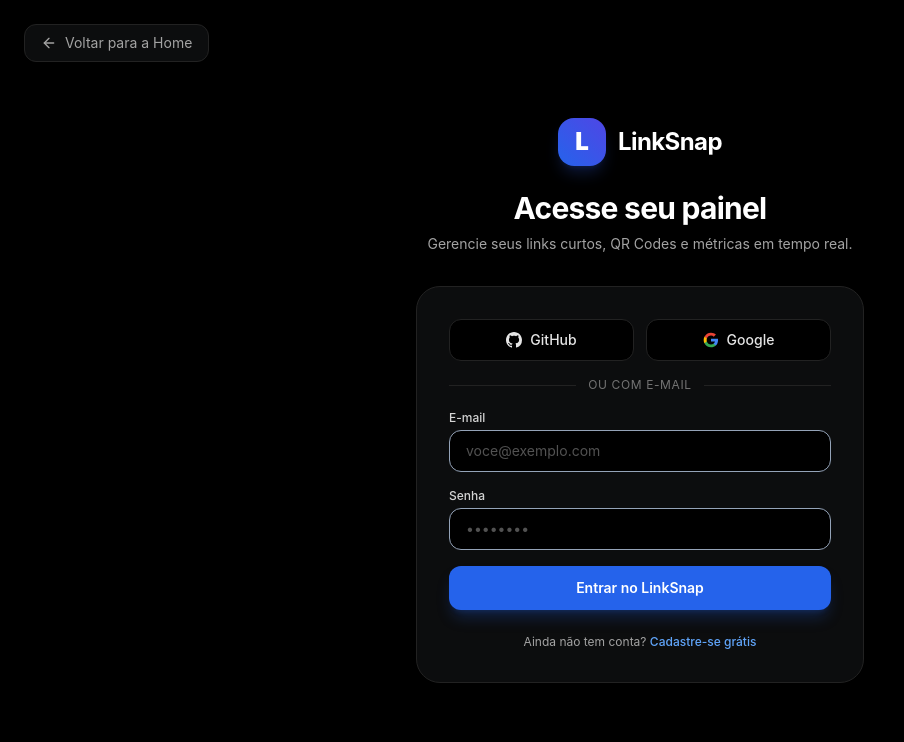
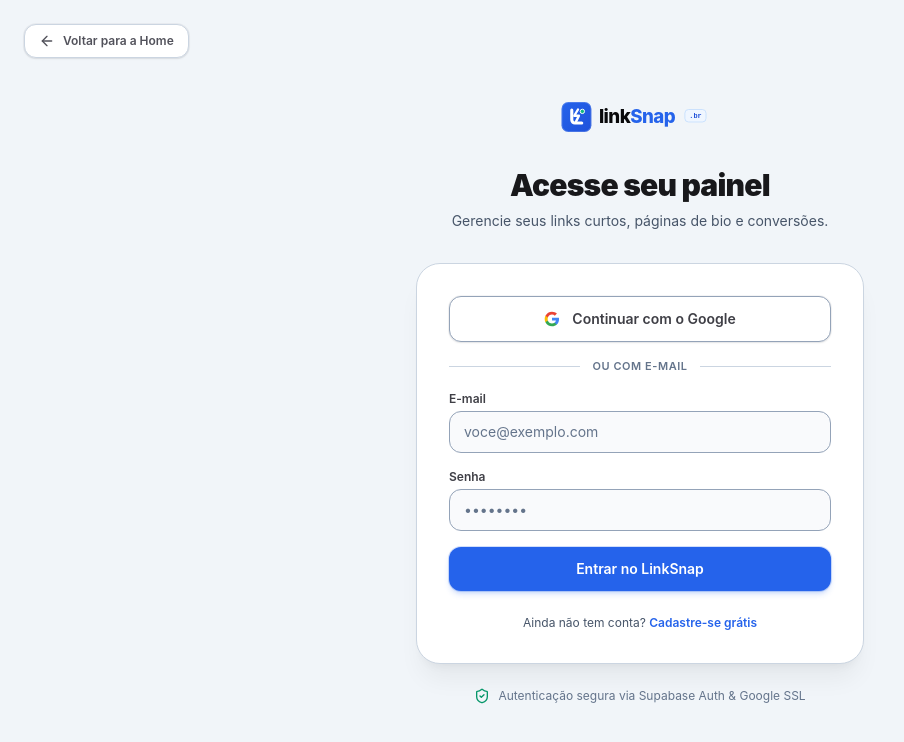
Before and after one commit to oscarmoraes/LinkSnap, a Next.js app: page /login in a window 1280 px wide. Shown: the top 742 px of the page, without its empty margins (0-904 px from the left). Built offline with nearby package versions, Linux system fonts and the light colour scheme; no server answers.

Commit message:
feat(auth): remove github login, enhance google oauth redirect and convert login to clean white design

```diff
--- a/app/login/page.tsx
+++ b/app/login/page.tsx
@@ -4,7 +4,7 @@
 import Link from "next/link";
 import { useRouter, useSearchParams } from "next/navigation";
 import { createClient } from "@/utils/supabase/client";
-import { ArrowLeft, Loader2, Sparkles } from "lucide-react";
+import { ArrowLeft, Loader2, Sparkles, CheckCircle2, ShieldCheck } from "lucide-react";
 
 function LoginForm() {
   const router = useRouter();
@@ -21,7 +21,7 @@
     if (errorParam === "auth-failed") {
       setMessage({
         type: "error",
-        text: "Falha ao validar a autenticação com o provedor. Tente novamente.",
+        text: "Falha ao validar a autenticação com o provedor. Verifique se o domínio está autorizado e tente novamente.",
       });
     }
   }, [searchParams]);
@@ -69,86 +69,81 @@
     }
   };
 
-  const handleOAuth = async (provider: "github" | "google") => {
+  const handleGoogleAuth = async () => {
     setLoading(true);
     setMessage(null);
     try {
       const { error } = await supabase.auth.signInWithOAuth({
-        provider,
+        provider: "google",
         options: {
           redirectTo: `${window.location.origin}/auth/callback`,
+          queryParams: {
+            access_type: "offline",
+            prompt: "consent",
+          },
         },
       });
       if (error) throw error;
     } catch (err: any) {
       setMessage({
         type: "error",
-        text: err.message || `Falha ao autenticar com ${provider}.`,
+        text: err.message || "Falha ao conectar com o Google.",
       });
       setLoading(false);
     }
   };
 
   return (
-    <main className="relative flex min-h-screen flex-col items-center justify-center px-4 py-12 sm:px-6 lg:px-8 bg-black text-[#ededed]">
+    <main className="relative flex min-h-screen flex-col items-center justify-center px-4 py-12 sm:px-6 lg:px-8 bg-[#F1F5F9] text-zinc-900">
       <Link
         href="/"
-        className="absolute left-6 top-6 flex items-center gap-2 rounded-xl border border-[#222222] bg-[#0c0d0e] px-4 py-2 text-sm text-neutral-400 backdrop-blur-md transition hover:bg-[#141517] hover:text-white"
+        className="absolute left-6 top-6 inline-flex items-center gap-2 rounded-xl border border-zinc-200 bg-white px-3.5 py-2 text-xs font-semibold text-zinc-600 shadow-xs hover:border-zinc-300 hover:bg-zinc-50 hover:text-zinc-900 transition"
       >
         <ArrowLeft className="h-4 w-4" />
         Voltar para a Home
       </Link>
 
       <div className="w-full max-w-md">
-        <div className="text-center">
-          <Link href="/" className="inline-flex items-center gap-3">
-            <span className="grid h-12 w-12 place-items-center rounded-2xl bg-gradient-to-tr from-blue-600 to-indigo-600 text-2xl font-black text-white shadow-lg shadow-blue-900/40">
-              L
-            </span>
-            <span className="text-2xl font-bold tracking-tight text-white">LinkSnap</span>
+        <div className="text-center mb-8">
+          <Link href="/" className="inline-block transition hover:opacity-95">
+            <img
+              src="/brand/logo-full-light.svg"
+              alt="LinkSnap"
+              className="h-10 mx-auto"
+            />
           </Link>
-          <h1 className="mt-6 text-2xl font-bold tracking-tight text-white sm:text-3xl">
-            {isSignUp ? "Crie sua conta SaaS" : "Acesse seu painel"}
+          <h1 className="mt-6 text-2xl font-black tracking-tight text-zinc-900 sm:text-3xl">
+            {isSignUp ? "Crie sua conta no LinkSnap" : "Acesse seu painel"}
           </h1>
-          <p className="mt-2 text-sm text-neutral-400">
+          <p className="mt-2 text-sm text-zinc-500">
             {isSignUp
-              ? "Comece a encurtar, personalizar e analisar seus links."
-              : "Gerencie seus links curtos, QR Codes e métricas em tempo real."}
+              ? "Encurtador de alta velocidade, Bio Pro e métricas em tempo real."
+              : "Gerencie seus links curtos, páginas de bio e conversões."}
           </p>
         </div>
 
-        <div className="mt-8 rounded-3xl border border-[#222222] bg-[#0c0d0e] p-6 shadow-2xl backdrop-blur-xl sm:p-8">
+        <div className="rounded-3xl border border-zinc-200 bg-white p-6 shadow-xl shadow-zinc-900/5 sm:p-8">
           {message && (
             <div
-              className={`mb-6 rounded-xl border p-4 text-sm ${
+              className={`mb-6 rounded-xl border p-4 text-xs font-medium ${
                 message.type === "success"
-                  ? "border-emerald-500/20 bg-emerald-500/10 text-emerald-300"
-                  : "border-rose-500/20 bg-rose-500/10 text-rose-300"
+                  ? "border-emerald-200 bg-emerald-50 text-emerald-800"
+                  : "border-rose-200 bg-rose-50 text-rose-800"
               }`}
             >
               {message.text}
             </div>
           )}
 
-          <div className="grid grid-cols-2 gap-3">
+          {/* Botão Único Google OAuth */}
+          <div>
             <button
               type="button"
-              onClick={() => handleOAuth("github")}
+              onClick={handleGoogleAuth}
               disabled={loading}
-              className="flex items-center justify-center gap-2 rounded-xl border border-[#222222] bg-black px-4 py-2.5 text-sm font-medium text-neutral-200 transition hover:bg-[#141517] disabled:opacity-60"
+              className="w-full flex items-center justify-center gap-3 rounded-xl border border-zinc-300 bg-white px-4 py-3 text-sm font-semibold text-zinc-700 shadow-xs transition hover:bg-zinc-50 hover:border-zinc-400 disabled:opacity-60 disabled:cursor-not-allowed"
             >
-              <svg className="h-4 w-4 fill-current" viewBox="0 0 24 24">
-                <path d="M12 0C5.37 0 0 5.37 0 12c0 5.31 3.435 9.795 8.205 11.385.6.105.825-.255.825-.57 0-.285-.015-1.23-.015-2.235-3.015.555-3.795-.735-4.035-1.41-.135-.345-.72-1.41-1.23-1.695-.42-.225-1.02-.78-.015-.795.945-.015 1.62.87 1.845 1.23 1.08 1.815 2.805 1.305 3.495.99.105-.78.42-1.305.765-1.605-2.67-.3-5.46-1.335-5.46-5.925 0-1.305.465-2.385 1.23-3.225-.12-.3-.54-1.53.12-3.18 0 0 1.005-.315 3.3 1.23.96-.27 1.98-.405 3-.405s2.04.135 3 .405c2.295-1.56 3.3-1.23 3.3-1.23.66 1.65.24 2.88.12 3.18.765.84 1.23 1.905 1.23 3.225 0 4.605-2.805 5.625-5.475 5.925.435.375.81 1.095.81 2.22 0 1.605-.015 2.895-.015 3.3 0 .315.225.69.825.57A12.02 12.02 0 0024 12c0-6.63-5.37-12-12-12z" />
-              </svg>
-              GitHub
-            </button>
-            <button
-              type="button"
-              onClick={() => handleOAuth("google")}
-              disabled={loading}
-              className="flex items-center justify-center gap-2 rounded-xl border border-[#222222] bg-black px-4 py-2.5 text-sm font-medium text-neutral-200 transition hover:bg-[#141517] disabled:opacity-60"
-            >
-              <svg className="h-4 w-4" viewBox="0 0 24 24">
+              <svg className="h-4 w-4 shrink-0" viewBox="0 0 24 24">
                 <path
                   fill="#4285F4"
                   d="M22.56 12.25c0-.78-.07-1.53-.2-2.25H12v4.26h5.92c-.26 1.37-1.04 2.53-2.21 3.31v2.77h3.57c2.08-1.92 3.28-4.74 3.28-8.09z"
@@ -166,13 +161,13 @@
                   d="M12 5.38c1.62 0 3.06.56 4.21 1.64l3.15-3.15C17.45 2.09 14.97 1 12 1 7.7 1 3.99 3.47 2.18 7.06l3.66 2.84c.87-2.6 3.3-4.52 6.16-4.52z"
                 />
               </svg>
-              Google
+              <span>Continuar com o Google</span>
             </button>
           </div>
 
           <div className="relative my-6 flex items-center justify-center">
-            <div className="w-full border-t border-[#222222]"></div>
-            <span className="absolute bg-[#0c0d0e] px-3 text-xs uppercase tracking-wider text-neutral-500">
+            <div className="w-full border-t border-zinc-200"></div>
+            <span className="absolute bg-white px-3 text-[11px] font-semibold uppercase tracking-wider text-zinc-400">
               ou com e-mail
             </span>
           </div>
@@ -180,52 +175,48 @@
           <form onSubmit={handleAuth} className="space-y-4">
             {isSignUp && (
               <div>
-                <label className="block text-xs font-medium text-neutral-300">Nome Completo</label>
-                <div className="relative mt-1">
+                <label className="block text-xs font-semibold text-zinc-700 mb-1">Nome Completo</label>
                 <input
                   type="text"
                   required
                   value={fullName}
                   onChange={(e) => setFullName(e.target.value)}
-                    placeholder="Seu nome"
-                    className="w-full rounded-xl border border-[#222222] bg-black px-4 py-2.5 text-sm text-white placeholder:text-neutral-600 focus:border-blue-500 focus:outline-none"
+                  placeholder="Seu nome ou marca"
+                  className="w-full rounded-xl border border-zinc-300 bg-zinc-50/50 px-3.5 py-2.5 text-sm text-zinc-900 placeholder:text-zinc-400 focus:bg-white focus:border-blue-600 focus:ring-2 focus:ring-blue-100 outline-none transition"
                 />
-                </div>
               </div>
             )}
 
             <div>
-              <label className="block text-xs font-medium text-neutral-300">E-mail</label>
-              <div className="relative mt-1">
+              <label className="block text-xs font-semibold text-zinc-700 mb-1">E-mail</label>
               <input
                 type="email"
                 required
                 value={email}
                 onChange={(e) => setEmail(e.target.value)}
                 placeholder="voce@exemplo.com"
-                  className="w-full rounded-xl border border-[#222222] bg-black px-4 py-2.5 text-sm text-white placeholder:text-neutral-600 focus:border-blue-500 focus:outline-none"
+                className="w-full rounded-xl border border-zinc-300 bg-zinc-50/50 px-3.5 py-2.5 text-sm text-zinc-900 placeholder:text-zinc-400 focus:bg-white focus:border-blue-600 focus:ring-2 focus:ring-blue-100 outline-none transition"
               />
-              </div>
             </div>
 
             <div>
-              <label className="block text-xs font-medium text-neutral-300">Senha</label>
-              <div className="relative mt-1">
+              <div className="flex items-center justify-between mb-1">
+                <label className="block text-xs font-semibold text-zinc-700">Senha</label>
+              </div>
               <input
                 type="password"
                 required
                 value={password}
                 onChange={(e) => setPassword(e.target.value)}
                 placeholder="••••••••"
-                  className="w-full rounded-xl border border-[#222222] bg-black px-4 py-2.5 text-sm text-white placeholder:text-neutral-600 focus:border-blue-500 focus:outline-none"
+                className="w-full rounded-xl border border-zinc-300 bg-zinc-50/50 px-3.5 py-2.5 text-sm text-zinc-900 placeholder:text-zinc-400 focus:bg-white focus:border-blue-600 focus:ring-2 focus:ring-blue-100 outline-none transition"
               />
-              </div>
             </div>
 
             <button
               type="submit"
               disabled={loading}
-              className="flex w-full items-center justify-center gap-2 rounded-xl bg-blue-600 hover:bg-blue-500 py-3 text-sm font-semibold text-white shadow-lg shadow-blue-600/25 transition disabled:cursor-not-allowed disabled:opacity-50"
+              className="flex w-full items-center justify-center gap-2 rounded-xl bg-blue-600 hover:bg-blue-700 py-3 text-sm font-semibold text-white shadow-md shadow-blue-600/20 transition disabled:cursor-not-allowed disabled:opacity-50"
             >
               {loading ? (
                 <>
@@ -243,14 +234,14 @@
             </button>
           </form>
 
-          <div className="mt-6 text-center text-xs text-neutral-400">
+          <div className="mt-6 text-center text-xs text-zinc-500">
             {isSignUp ? (
               <p>
                 Já tem uma conta?{" "}
                 <button
                   type="button"
                   onClick={() => setIsSignUp(false)}
-                  className="font-medium text-blue-400 hover:text-blue-300"
+                  className="font-semibold text-blue-600 hover:text-blue-700 underline-offset-4 hover:underline"
                 >
                   Fazer login
                 </button>
@@ -261,13 +252,18 @@
                 <button
                   type="button"
                   onClick={() => setIsSignUp(true)}
-                  className="font-medium text-blue-400 hover:text-blue-300"
+                  className="font-semibold text-blue-600 hover:text-blue-700 underline-offset-4 hover:underline"
                 >
                   Cadastre-se grátis
                 </button>
               </p>
             )}
           </div>
+        </div>
+
+        <div className="mt-6 flex items-center justify-center gap-2 text-xs text-zinc-400">
+          <ShieldCheck className="h-4 w-4 text-emerald-600" />
+          <span>Autenticação segura via Supabase Auth & Google SSL</span>
         </div>
       </div>
     </main>
@@ -276,7 +272,7 @@
 
 export default function LoginPage() {
   return (
-    <Suspense fallback={<div className="min-h-screen bg-ink" />}>
+    <Suspense fallback={<div className="min-h-screen bg-[#F1F5F9]" />}>
       <LoginForm />
     </Suspense>
   );
```
Also changed, not shown: app/auth/callback/route.ts (+18 -2 lines), app/not-found.tsx (+9 -9 lines). Lines whose indentation alone changed are shown as unchanged.
